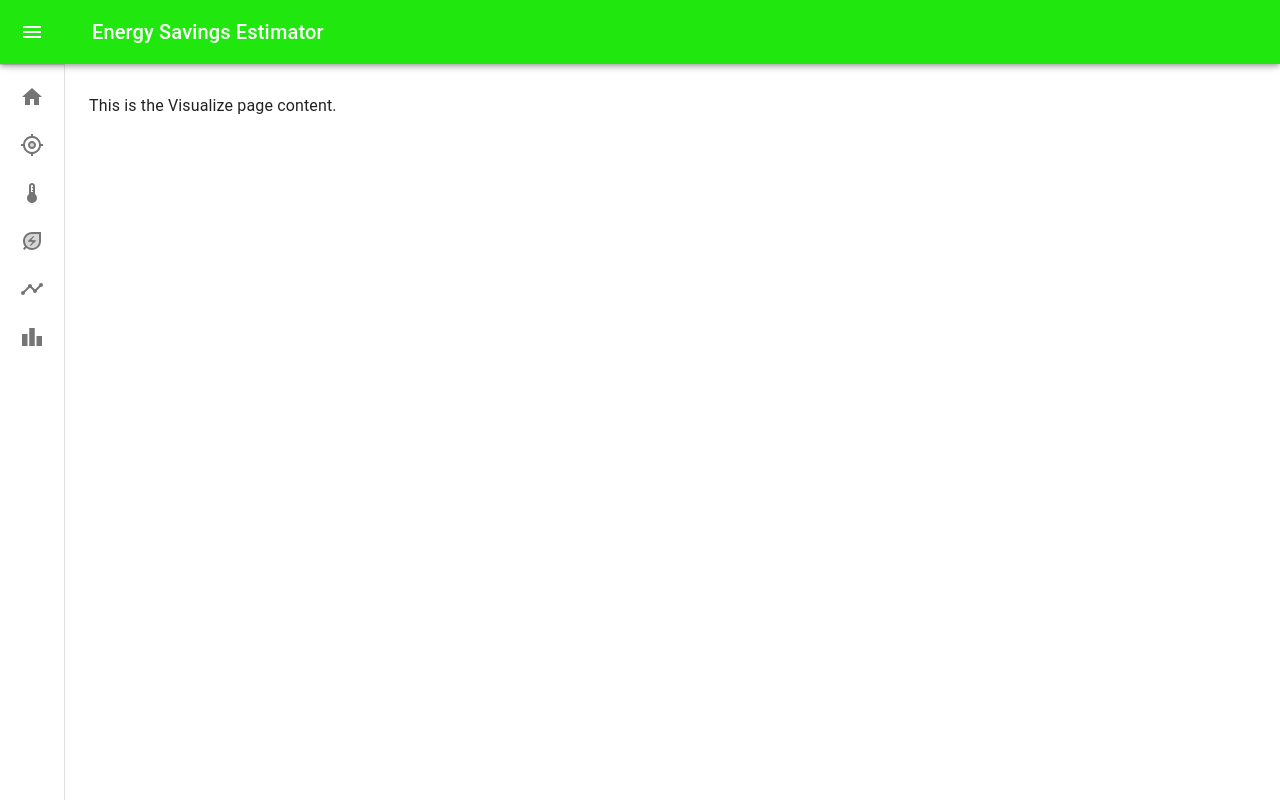
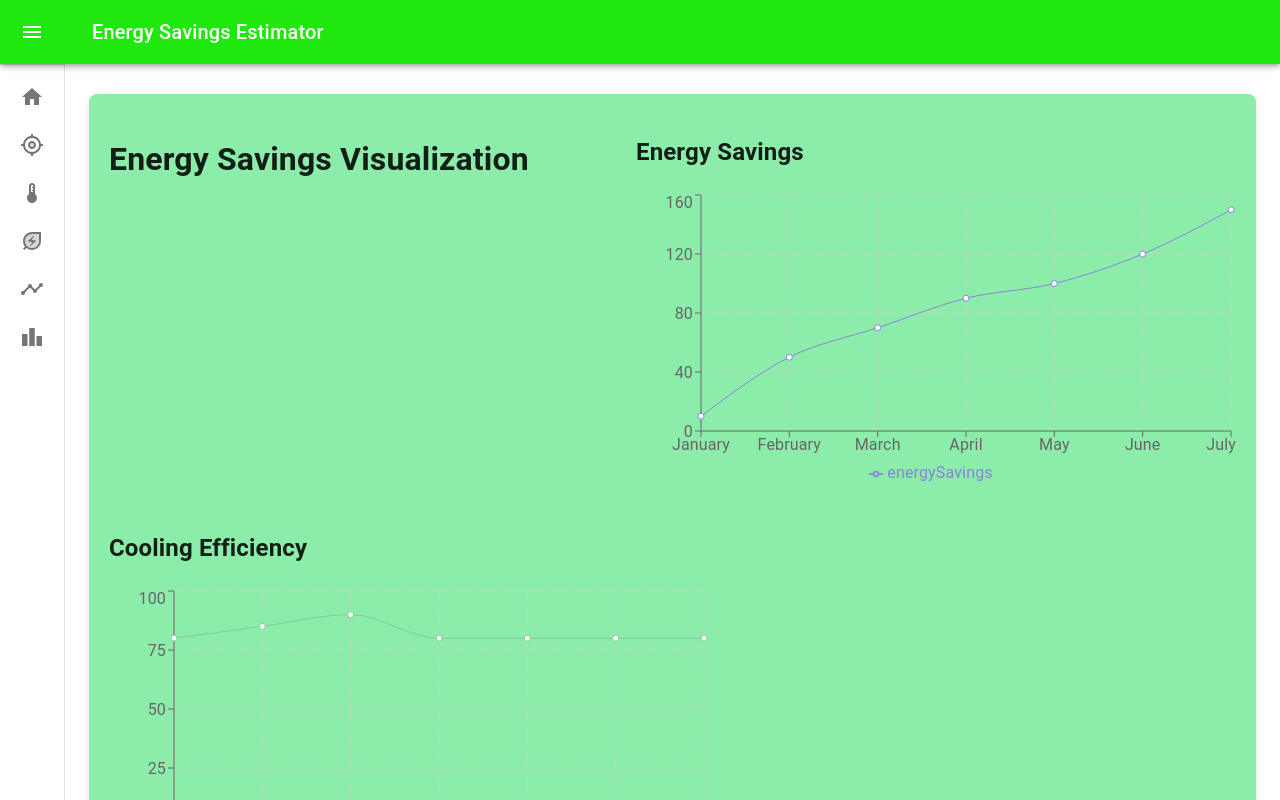
Before and after one commit to wycliffemwimali/EnergySavingsEstimator-frontend, a React (Create React App) app: page /Visualize in a window 1280 px wide. Shown: the top 800 px of the page. Built offline with nearby package versions, Linux system fonts and the light colour scheme.

Commit message:
updated drawer items

```diff
--- a/package.json
+++ b/package.json
@@ -7,15 +7,20 @@
     "@emotion/styled": "^11.11.0",
     "@mui/icons-material": "^5.14.1",
     "@mui/material": "^5.14.2",
+    "@mui/styles": "^5.14.1",
     "@react-google-maps/api": "^2.19.2",
     "@testing-library/jest-dom": "^5.17.0",
     "@testing-library/react": "^13.4.0",
     "@testing-library/user-event": "^13.5.0",
     "axios": "^1.4.0",
+    "date-fns": "^2.30.0",
     "react": "^18.2.0",
     "react-dom": "^18.2.0",
     "react-router-dom": "^5.3.4",
     "react-scripts": "5.0.1",
+    "recharts": "^2.7.2",
+    "styled-components": "^6.0.5",
+    "victory": "^36.6.11",
     "web-vitals": "^2.1.4"
   },
   "scripts": {
--- /dev/null
+++ b/src/component/charts/EnergySavingsChart.js
@@ -0,0 +1,40 @@
+import React from 'react';
+import { LineChart, Line, XAxis, YAxis, CartesianGrid, Tooltip, Legend } from 'recharts';
+import energySavingsData from '../data/energySavingsData';
+
+const EnergySavingsChart = () => {
+  const chartStyle = {
+    backgroundColor: '#8cedab',
+    borderRadius: '8px',
+    padding: '40px',
+    boxShadow: '0px 2px 8px rgba(0, 0, 0, 0.1)',
+  };
+
+  const axisStyle = {
+    fontSize: '12px',
+    fontWeight: 'bold',
+    fill: '#333',
+  };
+
+  const tooltipStyle = {
+    fontSize: '14px',
+    backgroundColor: '#333',
+    color: '#fff',
+    padding: '8px',
+  };
+
+  return (
+    <div style={chartStyle}>
+      <LineChart width={800} height={400} data={energySavingsData}>
+        <CartesianGrid strokeDasharray="3 3" />
+        <XAxis dataKey="month" style={axisStyle} />
+        <YAxis style={axisStyle} />
+        <Tooltip contentStyle={tooltipStyle} />
+        <Legend />
+        <Line type="monotone" dataKey="savings" stroke="#8884d8" activeDot={{ r: 8 }} />
+      </LineChart>
+    </div>
+  );
+};
+
+export default EnergySavingsChart;
--- /dev/null
+++ b/src/component/charts/EnergySavingsChartV.js
@@ -0,0 +1,18 @@
+// src/EnergySavingsChart.js
+import React from 'react';
+import { LineChart, Line, XAxis, YAxis, CartesianGrid, Tooltip, Legend } from 'recharts';
+
+const EnergySavingsChart = ({ data, dataKey, color }) => {
+  return (
+    <LineChart width={600} height={300} data={data}>
+      <CartesianGrid strokeDasharray="3 3" />
+      <XAxis dataKey="month" />
+      <YAxis />
+      <Tooltip />
+      <Legend />
+      <Line type="monotone" dataKey={dataKey} stroke={color} activeDot={{ r: 8 }} />
+    </LineChart>
+  );
+};
+
+export default EnergySavingsChart;
--- /dev/null
+++ b/src/component/data/energySavingsData.js
@@ -0,0 +1,13 @@
+// src/data/energySavingsData.js
+const energySavingsData = [
+    { month: 'January', savings: 10 },
+    { month: 'February', savings: 50 },
+    { month: 'March', savings: 70 },
+    { month: 'April', savings: 90 },
+    { month: 'May', savings: 100 },
+    { month: 'June', savings: 120 },
+    { month: 'July', savings: 150 },
+    // Add more data points for other months...
+  ];
+
+  export default energySavingsData;
--- /dev/null
+++ b/src/component/data/visualization/energySavingsDataV.js
@@ -0,0 +1,13 @@
+// src/data/energySavingsData.js
+const energySavingsData = [
+    { month: 'January', energySavings: 10, coolingEfficiency: 80, coolingLoadReduction: 20 },
+    { month: 'February', energySavings: 50, coolingEfficiency: 85, coolingLoadReduction: 30 },
+    { month: 'March', energySavings: 70, coolingEfficiency: 90, coolingLoadReduction: 25 },
+    { month: 'April', energySavings: 90, coolingEfficiency: 80, coolingLoadReduction: 20 },
+    { month: 'May', energySavings: 100, coolingEfficiency: 80, coolingLoadReduction: 20 },
+    { month: 'June', energySavings: 120, coolingEfficiency: 80, coolingLoadReduction: 20 },
+    { month: 'July', energySavings: 150, coolingEfficiency: 80, coolingLoadReduction: 20 },
+    // Add more data points for other months...
+  ];
+
+  export default energySavingsData;
--- a/src/component/routes/Temperature.js
+++ b/src/component/routes/Temperature.js
@@ -38,7 +38,7 @@ const Temperature = () => {
     <Container maxWidth="sm">
       <Box mt={5} p={3} component={Paper}>
         <Typography variant="h4" gutterBottom>
-          Weather Forecast App
+          Weather Forecast
         </Typography>
         <form onSubmit={handleSubmit}>
           <TextField
--- a/src/component/routes/Trends.js
+++ b/src/component/routes/Trends.js
@@ -1,12 +1,31 @@
 import React from 'react';
-import Typography from '@mui/material/Typography';
+import EnergySavingsChart from '../charts/EnergySavingsChart';
+import styled from 'styled-components';
 
-const Trends = () => {
+const PageWrapper = styled.div`
+  display: flex;
+  flex-direction: column;
+  align-items: center;
+  justify-content: center;
+  height: 100vh; /* Set the height of the page to 100% of the viewport height */
+`;
+
+const ContentWrapper = styled.div`
+  flex: 1; /* Take up all available space in the vertical direction */
+  display: flex;
+  flex-direction: column;
+  align-items: center;
+`;
+
+function Trends() {
   return (
-    <Typography variant="h2" gutterBottom>
-      Trends Page
-    </Typography>
+    <PageWrapper>
+      <h1>Energy Savings Trends</h1>
+      <ContentWrapper>
+        <EnergySavingsChart />
+      </ContentWrapper>
+    </PageWrapper>
   );
-};
+}
 
 export default Trends;
--- a/src/component/routes/Visualize.js
+++ b/src/component/routes/Visualize.js
@@ -1,8 +1,44 @@
-// Inbox.js
+// src/Visualize.js
 import React from 'react';
+import styled from 'styled-components';
+import EnergySavingsChart from '../charts/EnergySavingsChartV';
+import energySavingsData from '../data/visualization/energySavingsDataV';
+
+const AppWrapper = styled.div`
+  max-width: 1600px;
+  margin: 0 auto;
+  padding: 20px;
+  background-color: #8cedab;
+  border-radius: 8px;
+  box-shadow: 0px 2px 8px rgba(0, 0, 0, 0.1);
+  display: flex; /* Use Flexbox to arrange charts horizontally */
+  flex-wrap: wrap; /* Allow charts to wrap to the next line if needed */
+  justify-content: space-between; /* Distribute charts evenly along the container */
+`;
+
+const ChartContainer = styled.div`
+  flex-basis: calc(33% - 20px); /* Adjust the width of each chart container */
+  margin-bottom: 20px;
+`;
 
 const Visualize = () => {
-  return <div>This is the Visualize page content.</div>;
+  return (
+    <AppWrapper>
+      <h1>Energy Savings Visualization</h1>
+      <ChartContainer>
+        <h2>Energy Savings</h2>
+        <EnergySavingsChart data={energySavingsData} dataKey="energySavings" color="#8884d8" />
+      </ChartContainer>
+      <ChartContainer>
+        <h2>Cooling Efficiency</h2>
+        <EnergySavingsChart data={energySavingsData} dataKey="coolingEfficiency" color="#82ca9d" />
+      </ChartContainer>
+      <ChartContainer>
+        <h2>Cooling Load Reduction</h2>
+        <EnergySavingsChart data={energySavingsData} dataKey="coolingLoadReduction" color="#ffc658" />
+      </ChartContainer>
+    </AppWrapper>
+  );
 };
 
 export default Visualize;
--- /dev/null
+++ b/src/component/routes/WeatherIcon.js
@@ -0,0 +1,31 @@
+import React from 'react';
+import { Icon } from '@mui/material';
+
+const WeatherIcon = ({ iconCode }) => {
+  const iconMap = {
+    '01d': 'wb_sunny',
+    '01n': 'nights_stay',
+    '02d': 'day_sunny_overcast',
+    '02n': 'nights_stay',
+    '03d': 'cloud',
+    '03n': 'cloud',
+    '04d': 'cloudy',
+    '04n': 'cloudy',
+    '09d': 'showers',
+    '09n': 'showers',
+    '10d': 'day_rain',
+    '10n': 'night_rain',
+    '11d': 'thunderstorm',
+    '11n': 'thunderstorm',
+    '13d': 'snow',
+    '13n': 'snow',
+    '50d': 'fog',
+    '50n': 'fog',
+  };
+
+  const iconName = iconMap[iconCode] || 'wb_sunny';
+
+  return <Icon>{iconName}</Icon>;
+};
+
+export default WeatherIcon;
```
Also changed, not shown: 1 other file (tests, documents, lock files or other folders).
